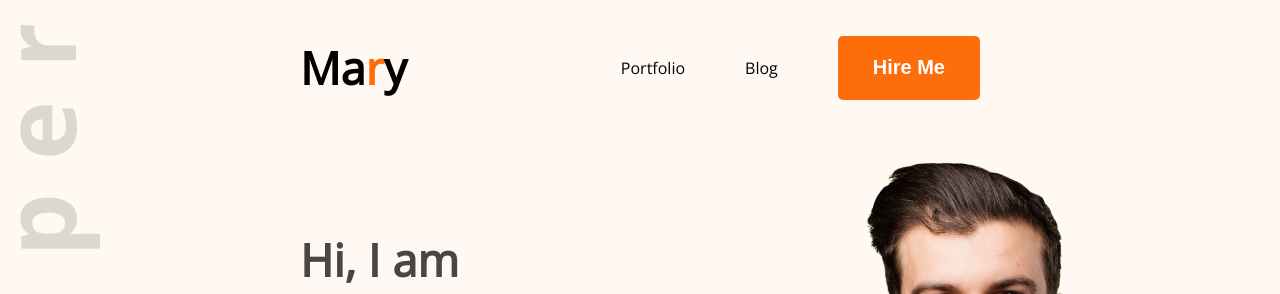
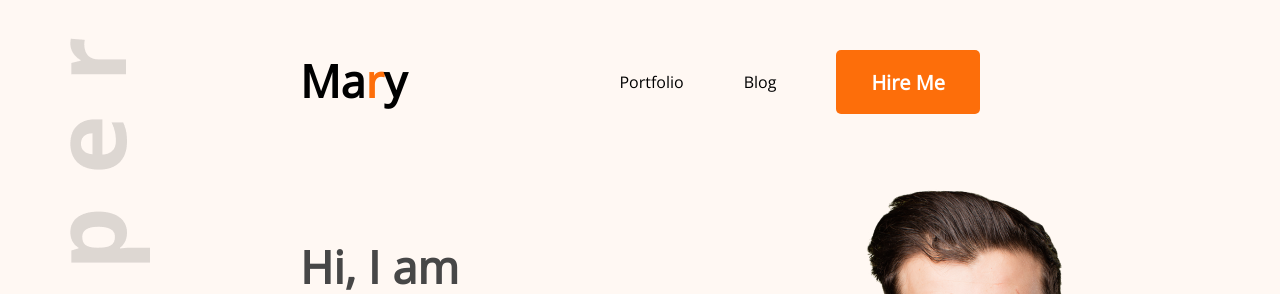
Before and after one commit to Nazmulagent47/portfolio, a plain HTML site: page index.html in a window 1280 px wide. Shown: the top 294 px of the page. Drawn offline with nearby package versions, Linux system fonts and the light colour scheme.

Commit message:
fixed top padding and developer img position

```diff
--- a/styles/portfolio.css
+++ b/styles/portfolio.css
@@ -1,4 +1,4 @@
-body {
+* {
     margin: 0;
     font-family: 'Open Sans', sans-serif;
 }
@@ -9,7 +9,7 @@ body {
     /* margin-top: -50px; */
     background-image: url('../images/header_bg.png'), url('../images/developer.png');
     background-repeat: no-repeat;
-    background-position: bottom right, left;
+    background-position: bottom right, 50px;
 }
 
 .text-primary {
@@ -30,7 +30,7 @@ body {
 nav {
     display: flex;
     justify-content: space-between;
-    margin: 0 300px;
+    padding: 50px 300px;
 }
 
 .nav-titile {
@@ -59,7 +59,7 @@ nav li {
     font-weight: 600;
     font-size: 45px;
     color: #474747;
-    margin-bottom: -50px;
+    margin-bottom: 5px;
 }
 
 .banner-title {
```
